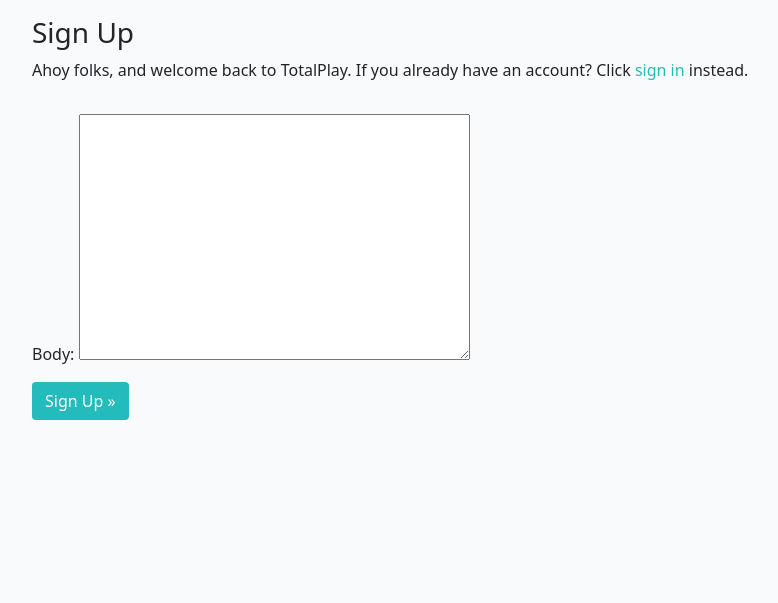
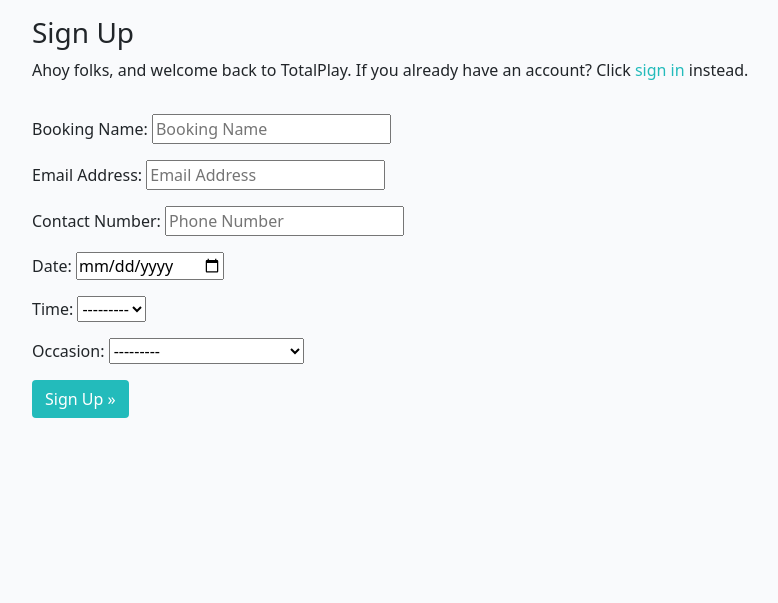
Before and after one commit to AnnaDobrucki/TotalPlay-Blog-P4, a Django app: template templates/account/signup.html in a window 1280 px wide. Shown: the part 74-677 px from the top of the page, without its empty margins (240-1018 px from the left). Run offline with Django 3.2, Linux system fonts and the light colour scheme; the template is opened without the code that fills it: values that come from a table or form of the project are taken from there, others are empty; parts of the project's set-up code (start-up, migrations or seed data) failed here and were passed over; some libraries are stand-ins or nearby versions; some web fonts are replaced.

Commit message:
add model, form, view for basic online form, wired up to url and bookings.html for 1:1 meetings

```diff
--- a/TotalBlog/forms.py
+++ b/TotalBlog/forms.py
@@ -1,5 +1,6 @@
-from .models import Comment
+from .models import *
 from django import forms
+from django.core import validators
 from django.forms import ModelForm
 
 
@@ -7,3 +8,40 @@
     class Meta:
         model = Comment
         fields = ('body',)
+
+
+class DateInput(forms.DateInput):
+    input_type = 'date'
+
+
+class OnlineForm(ModelForm):
+
+    name = forms.CharField(
+        label='Booking Name',
+        required=True,
+        widget=forms.TextInput(attrs={'placeholder': 'Booking Name'}),
+    )
+
+    email_address = forms.EmailField(
+        label='Email Address',
+        required=True,
+        validators=[validators.EmailValidator(message="Invalid Email")],
+        widget=forms.TextInput(attrs={'placeholder': 'Email Address'}),
+    )
+
+    phone = forms.IntegerField(
+        label='Contact Number',
+        required=True,
+        widget=forms.TextInput(attrs={'placeholder': 'Phone Number'}),
+    )
+
+    class Meta:
+
+        model = Booking
+        # All fields to be used
+        fields = '__all__'
+        # Apart for the user field
+        exclude = ('user', )
+        widgets = {
+            'date': DateInput()
+        }
--- a/TotalBlog/models.py
+++ b/TotalBlog/models.py
@@ -5,6 +5,28 @@
 
 
 STATUS = ((0, "Draft"), (1, "Published"))
+
+TIME_CHOICE = (
+    ('16:00', '16:00'),
+    ('16:30', '16:30'),
+    ('17:00', '17:00'),
+    ('17:30', '17:30'),
+    ('18:00', '18:00'),
+    ('18:30', '18:30'),
+    ('19:00', '19:00'),
+    ('19:30', '19:30'),
+    ('20:00', '20:00'),
+    ('20:30', '20:30'),
+    ('21:00', '21:00'),
+
+)
+
+OCCASION_CHOICE = (
+    ('D&D', 'D&D'),
+    ('Pathfinder', 'Pathfinder'),
+    ('Thirsty Sword Lesbians', 'Thirsty Sword Lesbians'),
+    ('None', 'None'),
+)
 
 
 class Post(models.Model):
@@ -51,3 +73,23 @@
 
     def __str__(self):
         return f"Comment {self.body} by {self.name}"
+
+
+class Booking(models.Model):
+
+    user = models.ForeignKey(
+        User, on_delete=models.CASCADE, related_name="user_bookings"
+        )
+    name = models.CharField(max_length=60, null=True, blank=True)
+    email_address = models.EmailField(null=True, blank=True)
+    phone = models.CharField(max_length=20, null=False, blank=False, default='')
+    date = models.DateField()
+    time = models.CharField(
+        max_length=50, choices=TIME_CHOICE, blank=False
+        )
+    occasion = models.CharField(
+        max_length=100, choices=OCCASION_CHOICE, blank=False
+        )
+
+    def __str__(self):
+        return self.name
--- a/TotalBlog/urls.py
+++ b/TotalBlog/urls.py
@@ -3,7 +3,7 @@
 
 urlpatterns = [
     path('', views.PostList.as_view(), name='home'),
-    path('<slug:slug>/', views.PostDetail.as_view(), name='post_detail'),
+    path('post_detail/<slug:slug>/', views.PostDetail.as_view(), name='post_detail'),
     path('like/<slug:slug>', views.PostLike.as_view(), name='post_like'),
-    path('my_bookings/', views.ListBookingView.as_view(), name='my_bookings')
+    path('bookings/', views.BookingView.as_view(), name='bookings'),
 ]
--- a/templates/base.html
+++ b/templates/base.html
@@ -45,7 +45,7 @@
                         <a class="nav-link nav-item-gothic" href="{% url 'account_logout' %}">Logout</a>
                     </li>
                     <li class="nav-item">
-                        <a class="nav-link" href="{% url 'bookingsystem:bookings' %}">Book a 1:1 about TTRPG's</a>
+                        <a class="nav-link" href="{% url 'bookings' %}">Book a 1:1 about TTRPG's</a>
                     </li>
                     {% else %}
                     <li class="nav-item nav-item-gothic">
```
Also changed, not shown: TotalBlog/admin.py (+7 -1 lines), TotalBlog/views.py (+21 -3 lines).
